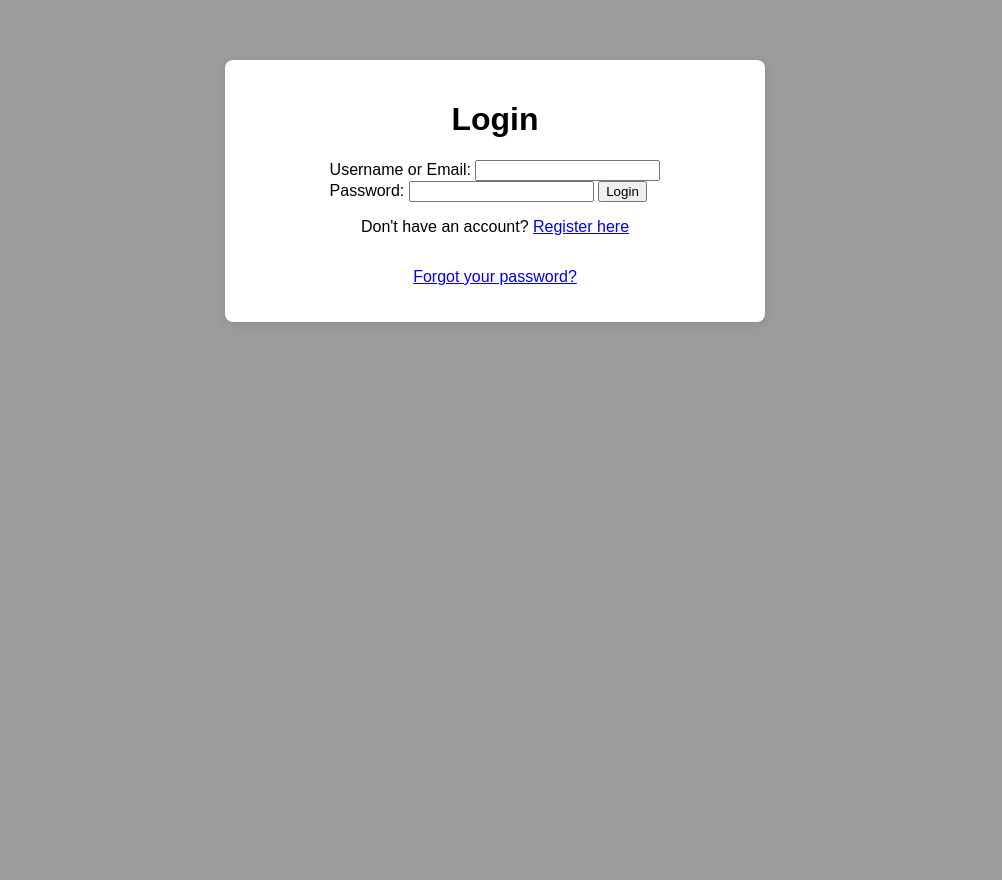
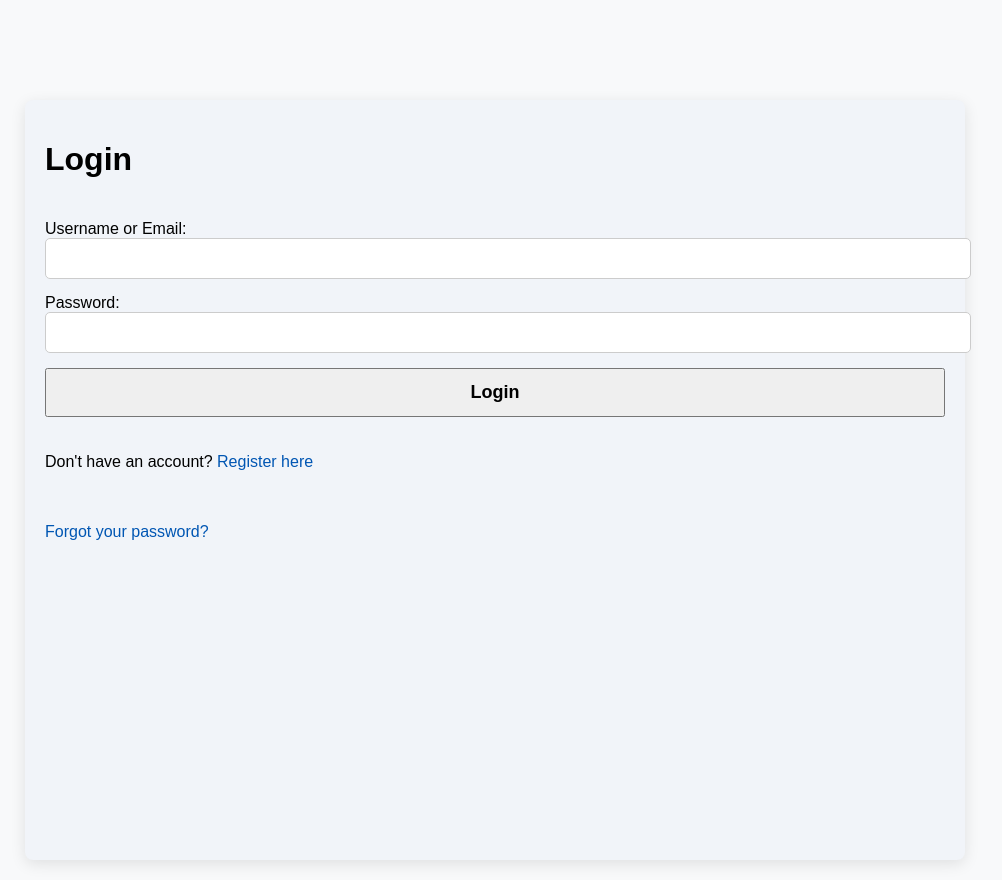
Before and after one commit to nicholasoharrison/my_pass_term_project, a Django app: page /login/ in a window 1280 px wide. Shown: the whole page, without its empty margins (145-1147 px from the left). Before the commit the page ends 322 px from the top, so only its background shows below. Run offline with Django 5.2, Linux system fonts and the light colour scheme.

Commit message:
improved styles and ui

```diff
--- a/MyPassApplication/templates/create_password.html
+++ b/MyPassApplication/templates/create_password.html
@@ -4,7 +4,7 @@
 
 {% block content %}
 <h1>Create a New Password</h1>
-<form method="post">
+<form method="post" class="form-container">
     {% csrf_token %}
     <label for="account_name">Account Name:</label>
     <input type="text" id="account_name" name="account_name" required>
--- a/MyPassApplication/templates/creditcard_confirm_delete.html
+++ b/MyPassApplication/templates/creditcard_confirm_delete.html
@@ -1,4 +1,3 @@
-
 {% extends 'base.html' %}
 
 {% block content %}
@@ -6,7 +5,7 @@
 <p>Are you sure you want to delete the credit card ending in {{ creditcard.card_number|slice:"-4:" }}?</p>
 <form method="post">
     {% csrf_token %}
-    <button type="submit">Yes, delete</button>
-    <a href="{% url 'creditcard_list' %}">Cancel</a>
+    <button type="submit" class="button">Yes, delete</button>
+    <a href="{% url 'creditcard_list' %}" class="button">Cancel</a>
 </form>
 {% endblock %}
--- a/MyPassApplication/templates/creditcard_detail.html
+++ b/MyPassApplication/templates/creditcard_detail.html
@@ -1,4 +1,3 @@
-
 {% extends 'base.html' %}
 
 {% block content %}
@@ -8,5 +7,5 @@
 <p><strong>Expiration Date:</strong> {{ creditcard.expiration_date|date:"F Y" }}</p>
 <p><strong>CVV:</strong> ***</p>
 <p><strong>Billing Address:</strong> {{ creditcard.billing_address }}</p>
-<a href="{% url 'creditcard_list' %}">Back to Credit Cards</a>
+<a href="{% url 'creditcard_list' %}" class="button">Back to Credit Cards</a>
 {% endblock %}
--- a/MyPassApplication/templates/creditcard_form.html
+++ b/MyPassApplication/templates/creditcard_form.html
@@ -1,11 +1,10 @@
-
 {% extends 'base.html' %}
 
 {% block content %}
 <h2>{% if form.instance.pk %}Edit Credit Card{% else %}Add New Credit Card{% endif %}</h2>
-<form method="post">
+<form method="post" class="form-container">
     {% csrf_token %}
     {{ form.as_p }}
-    <button type="submit">Save</button>
+    <button type="submit" class="button">Save</button>
 </form>
 {% endblock %}
--- a/MyPassApplication/templates/identity_list.html
+++ b/MyPassApplication/templates/identity_list.html
@@ -17,5 +17,6 @@
     <p>You have no identities saved.</p>
 {% endif %}
 
-<a href="{% url 'identity_create' %}" class="button">Add New Identity</a>
+<a href="{% url 'identity_create' %}" class="uk-button uk-button-primary uk-margin-large-top uk-margin-large-bottom uk-width-auto uk-align-center">Add New Identity</a>
+<a href="{% url 'vault_home' %}" class="uk-button uk-button-primary uk-margin-large-top uk-margin-large-bottom uk-width-auto uk-align-center">Come Back to Vault</a>
 {% endblock %}
--- a/MyPassApplication/templates/securenote_detail.html
+++ b/MyPassApplication/templates/securenote_detail.html
@@ -2,7 +2,10 @@
 {% extends 'base.html' %}
 
 {% block content %}
+
 <h2>{{ securenote.title }}</h2>
 <p>{{ securenote.content|linebreaks }}</p>
-<a href="{% url 'securenote_list' %}">Back to Secure Notes</a>
+<a href="{% url 'securenote_list' %}" class="button">Back to Secure Notes</a>
+<a href="{% url 'vault_home' %}" class="button">Come Back to Vault</a>
+
 {% endblock %}
--- a/MyPassApplication/templates/vault.html
+++ b/MyPassApplication/templates/vault.html
@@ -1,7 +1,9 @@
 {% extends 'base.html' %}
 
 {% block content %}
+
 <h1>Welcome to Your Vault</h1>
+
 <ul>
     <li><a href="{% url 'login_list' %}" class="button">Logins</a></li>
     <li><a href="{% url 'creditcard_list' %}" class="button">Credit Cards</a></li>
@@ -10,4 +12,7 @@
 </ul>
 
 <a href="{% url 'create_password' %}" class="button">Add New Password</a>
+
+<a href="{% url 'account' %}" class="button">Go to Account</a>
+
 {% endblock %}
--- a/static/css/styles.css
+++ b/static/css/styles.css
@@ -1,9 +1,13 @@
 body {
-    font-family: Arial, sans-serif;
-    background-color: #9c9c9c;
+    font-family: 'Arial', sans-serif;
+    background-color: #f8f9fa; /* Soft light background for modern feel */
     margin: 0;
-    padding-top: 60px; /* Adds padding to avoid content overlapping the fixed header */
+    padding-top: 80px;
+    display: flex;
+    flex-direction: column;
+    min-height: 100vh;
 }
+
 
 header {
     background-color: #001f3f;
@@ -13,7 +17,7 @@ header {
     position: fixed;
     top: 0;
     left: 0;
-    z-index: 1000; /* Keeps header on top of other elements */
+    z-index: 1000;
 }
 
 header nav ul {
@@ -21,90 +25,199 @@ header nav ul {
     padding: 0;
     margin: 0;
     display: flex;
-    justify-content: space-around;
+    justify-content: center;
 }
 
 header nav ul li {
-    display: inline;
+    margin: 0 15px;
 }
 
 header nav ul li a {
-    color: white;
+    color: #ffffff;
     text-decoration: none;
     font-weight: bold;
+    font-size: 22px;
+    letter-spacing: 1px;
+    text-transform: uppercase;
+    position: relative;
+    padding: 10px 20px;
+    transition: color 0.3s ease, transform 0.3s ease;
 }
 
 header nav ul li a:hover {
-    text-decoration: underline;
+    color: #00bcd4;
+    transform: scale(1.1);
+
 }
 
+
 main {
-    padding: 20px;
+    padding: 10px;
+    flex-grow: 1.5;
+    max-width: 1200px;
+    margin: 0 auto;
+    background-color: #ffffff;
+    border-radius: 8px;
+    box-shadow: 0 2px 10px rgba(0, 0, 0, 0.1);
+    background: linear-gradient(135deg, #e6f0ff, #f9f9f9);
 }
+
 
 footer {
     text-align: center;
     background-color: #001f3f;
     color: white;
     padding: 10px;
-    position: absolute;
+    position: fixed;
     width: 100%;
-    bottom: 0;
+    bottom: 0; /* Ensure footer sticks to bottom */
+}
+
+
+.button, .uk-button, .button-link {
+    display: inline-block;
+    padding: 12px 30px;
+    font-size: 18px;
+    border-radius: 5px;
+    text-align: center;
+    transition: background-color 0.3s ease, transform 0.2s ease;
+    cursor: pointer;
+    margin: 10px 0;
+    color: white;
 }
 
 .button {
-    display: inline-block;
-    padding: 10px 20px;
-    background-color: #001f3f;
-    color: white;
-    text-align: center;
-    border: none;
-    border-radius: 5px;
+    background-color: #0056b3;
     text-decoration: none;
-    font-size: 16px;
-    transition: background-color 0.3s, transform 0.2s;
 }
 
 .button:hover {
-    background-color: #033567;
+    background-color: #16a1ec;
+}
+
+.uk-button-primary {
+    background-color: #007bff;
+    color: white;
+}
+
+.uk-button-primary:hover {
+    background-color: #7438bd;
+}
+
+.button-link {
+    color: #0056b3;
+    text-decoration: none;
+}
+
+.button-link:hover {
+    color: #7438bd;
+}
+
+/* Link Styling */
+a {
+    text-decoration: none;
+    color: #0056b3;
+    transition: color 0.2s ease;
+}
+
+a:hover {
+    color: #004085;
+}
+
+/* Form Container Styling */
+.form-container {
+    background: #f1f4f9;
+    padding: 20px;
+    border-radius: 8px;
+    box-shadow: 0 4px 15px rgba(0, 0, 0, 0.1);
+    width: 100%;
+    min-width: 70%;
+    max-width: 900px;
+    margin: 20px auto;
+    display: flex;
+    flex-direction: column;
+    justify-content: flex-start;
+    gap: 20px;
+    flex-grow: 1;
+}
+
+input[type="text"], input[type="password"], select, textarea {
+    width: 100%;
+    padding: 12px;
+    margin-bottom: 15px;
+    border-radius: 5px;
+    border: 1px solid #ccc;
+}
+
+
+.form-container button {
+    width: 100%;
+    padding: 12px;
+    font-size: 18px;
+    font-weight: bold;
+    text-align: center;
+}
+
+/* Error and Success Messages */
+.messages ul {
+    list-style-type: none;
+    padding: 0;
+    margin: 0;
+}
+
+.messages li {
+    padding: 10px;
+    border-radius: 5px;
+    margin: 10px 0;
+    background-color: #f8d7da;
+    color: #721c24;
+}
+
+.messages .success {
+    background-color: #d4edda;
+    color: #155724;
+}
+
+
+.error-message {
+    color: red;
+    font-weight: bold;
+    margin-bottom: 10px;
+    text-align: center;
+    font-size: 14px;
+}
+
+/* Credit Card Link Styling */
+.credit-card-link {
+    font-size: 25px;
+    color: #0056b3;
+    text-decoration: none;
+    transition: color 0.3s ease, transform 0.2s ease;
+}
+
+.credit-card-link:hover {
+    color: #532a9f;
     transform: scale(1.05);
 }
 
+
+@media (max-width: 768px) {
     .form-container {
-    background: white;
-    padding: 20px;
-    border-radius: 8px;
-    box-shadow: 0 2px 10px rgba(0, 0, 0, 0.1);
-    width: 300px;
+        width: 90%;
     }
 
-.error-message {
-    color: red;
-    margin-bottom: 10px;
+    .button, .uk-button {
+        width: 100%;
+        padding: 12px 0;
+        font-size: 14px;
+    }
+
+    footer {
+        font-size: 14px;
+        padding: 15px;
     }
 
     .form-container {
-    background: white;
-    padding: 20px;
-    border-radius: 8px;
-    box-shadow: 0 2px 10px rgba(0, 0, 0, 0.1);
-    width: 500px;
-
-    display: flex;
-    flex-direction: column;
-    justify-content: center;
-    align-items: center;
-    margin: 0 auto;
+        max-width: 100%;
     }
-
-
-.error-list {
-    color: red;
-    list-style-type: none;
-    padding: 0;
 }
-
-.error-message {
-    color: red;
-    margin-bottom: 5px;
-}
```
Also changed, not shown: MyPassApplication/templates/account.html (+7 -2 lines), MyPassApplication/templates/base.html (+6 -1 lines), MyPassApplication/templates/change_password.html (+4 -4 lines), MyPassApplication/templates/creditcard_list.html (+13 -5 lines), MyPassApplication/templates/login_list.html (+6 -4 lines), MyPassApplication/templates/securenote_list.html (+6 -4 lines), MyPassApplication/templates/vault_home.html (+6 -5 lines). Lines whose indentation alone changed are shown as unchanged.
